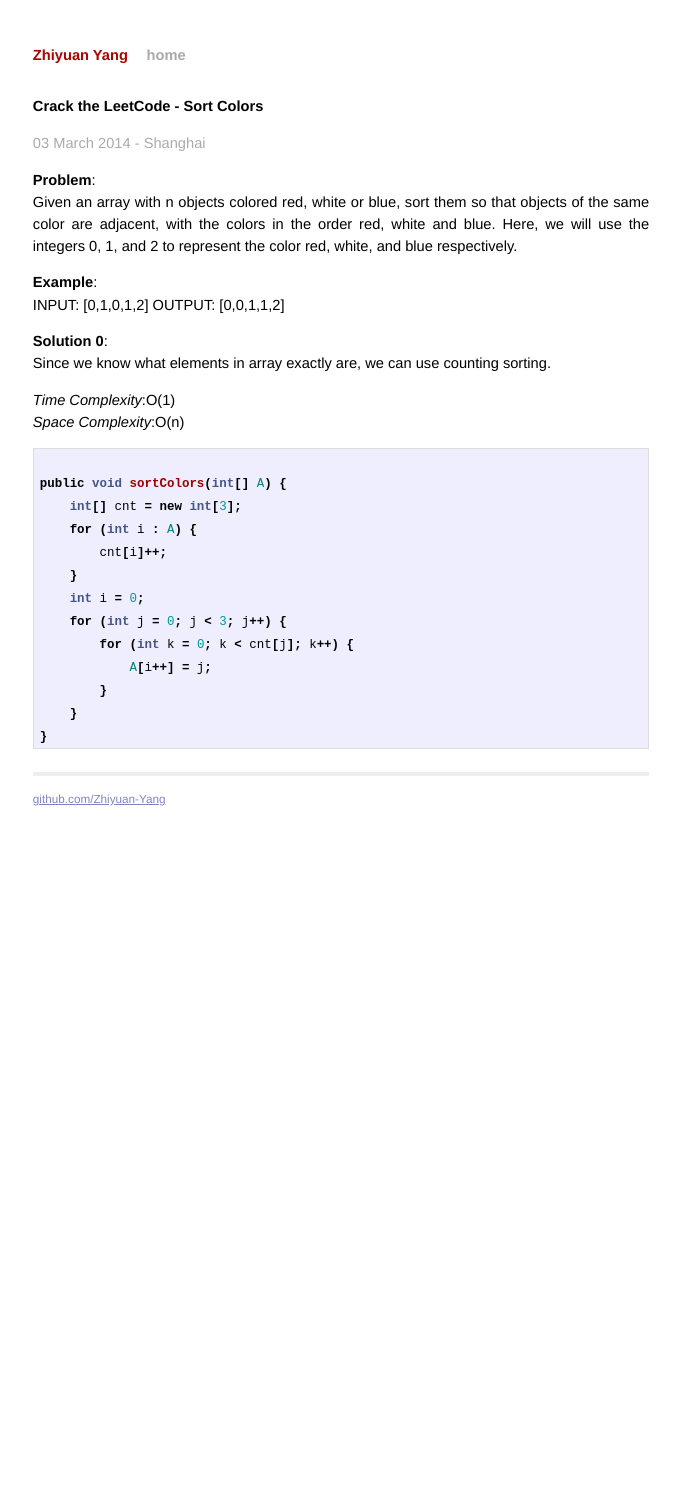
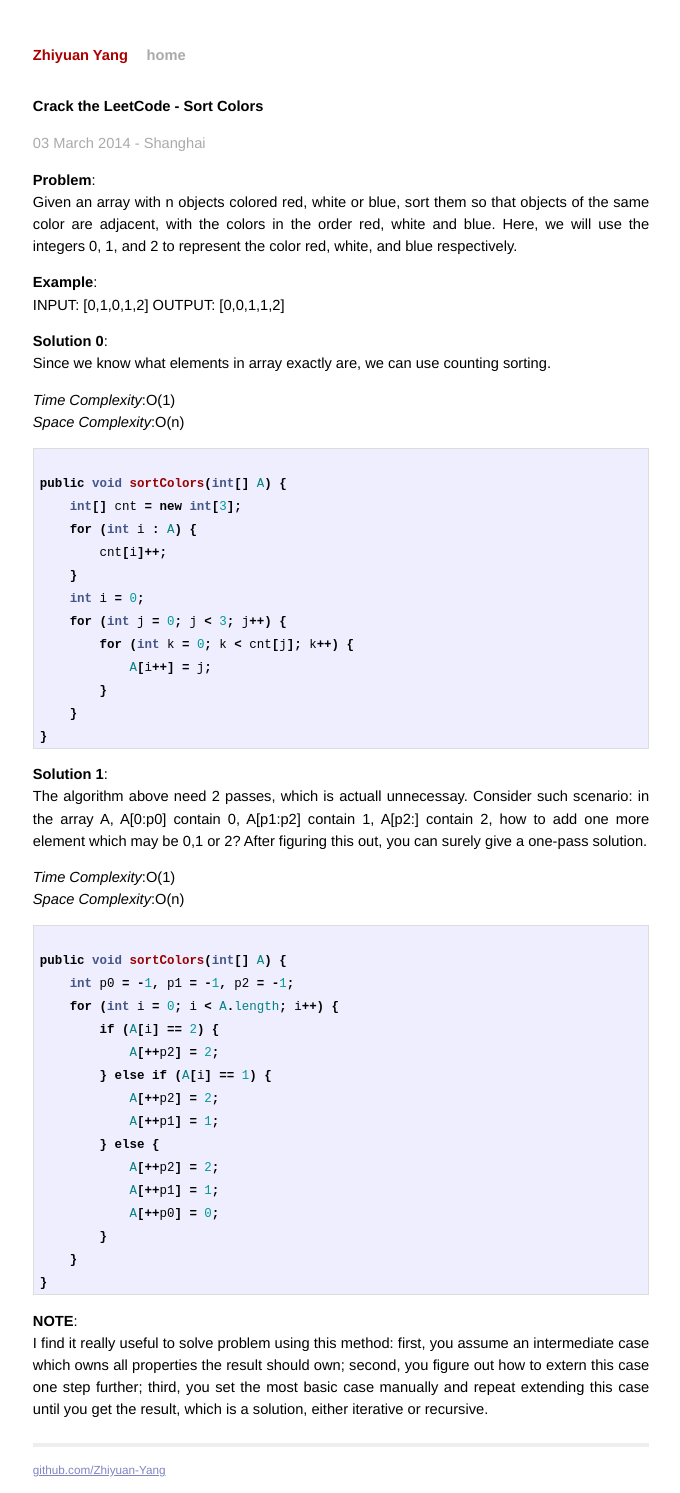
Before and after one commit to BugYang/LeetCode, a Jekyll site: the page built from _posts/2014-03-03-crack-the-leetcode-sort-color.md, in a window 1280 px wide. Shown: the whole page, without its empty margins (299-979 px from the left). Built offline with Jekyll 4.4.1, drawn with Linux system fonts in a browser that asks for light colours; Markdown is read by kramdown in place of the engine named in the settings; before the commit the page ends 944 px from its top, so only the background shows below that.

Commit message:
add one-pass solution for sort color problem

```diff
--- a/_posts/2014-03-03-crack-the-leetcode-sort-color.md
+++ b/_posts/2014-03-03-crack-the-leetcode-sort-color.md
@@ -35,3 +35,30 @@ public void sortColors(int[] A) {
     }
 }
 {% endhighlight %}
+
+**Solution 1**:
+The algorithm above need 2 passes, which is actuall unnecessay. Consider such scenario: in the array A, A[0:p0] contain 0, A[p1:p2] contain 1, A[p2:] contain 2, how to add one more element which may be 0,1 or 2? After figuring this out, you can surely give a one-pass solution.
+
+*Time Complexity*:O(1)
+*Space Complexity*:O(n)
+
+{% highlight java %}
+public void sortColors(int[] A) {
+    int p0 = -1, p1 = -1, p2 = -1;
+    for (int i = 0; i < A.length; i++) {
+        if (A[i] == 2) {
+            A[++p2] = 2;
+        } else if (A[i] == 1) {
+            A[++p2] = 2;
+            A[++p1] = 1;
+        } else {
+            A[++p2] = 2;
+            A[++p1] = 1;
+            A[++p0] = 0;
+        }
+    }
+}
+{% endhighlight %}
+
+**NOTE**:
+I find it really useful to solve problem using this method: first, you assume an intermediate case which owns all properties the result should own; second, you figure out how to extern this case one step further; third, you set the most basic case manually and repeat extending this case until you get the result, which is a solution, either iterative or recursive.
```
